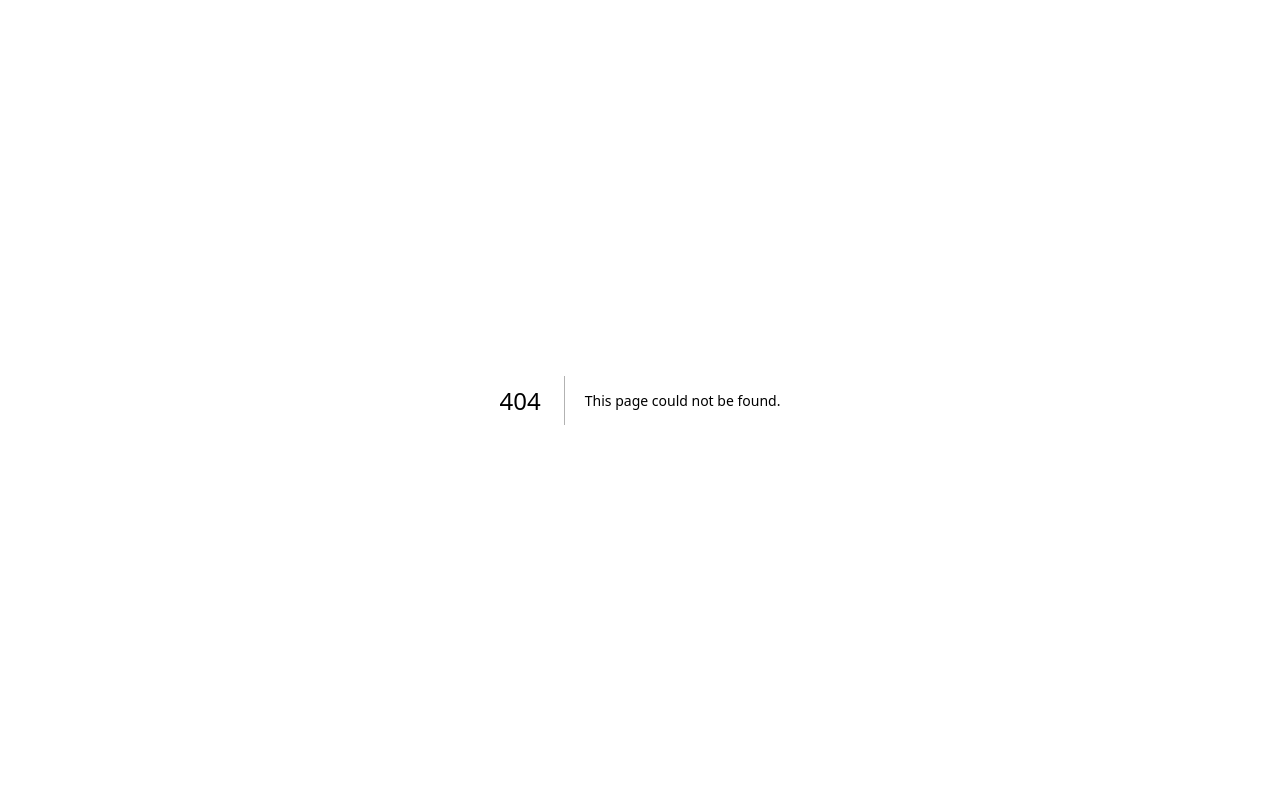
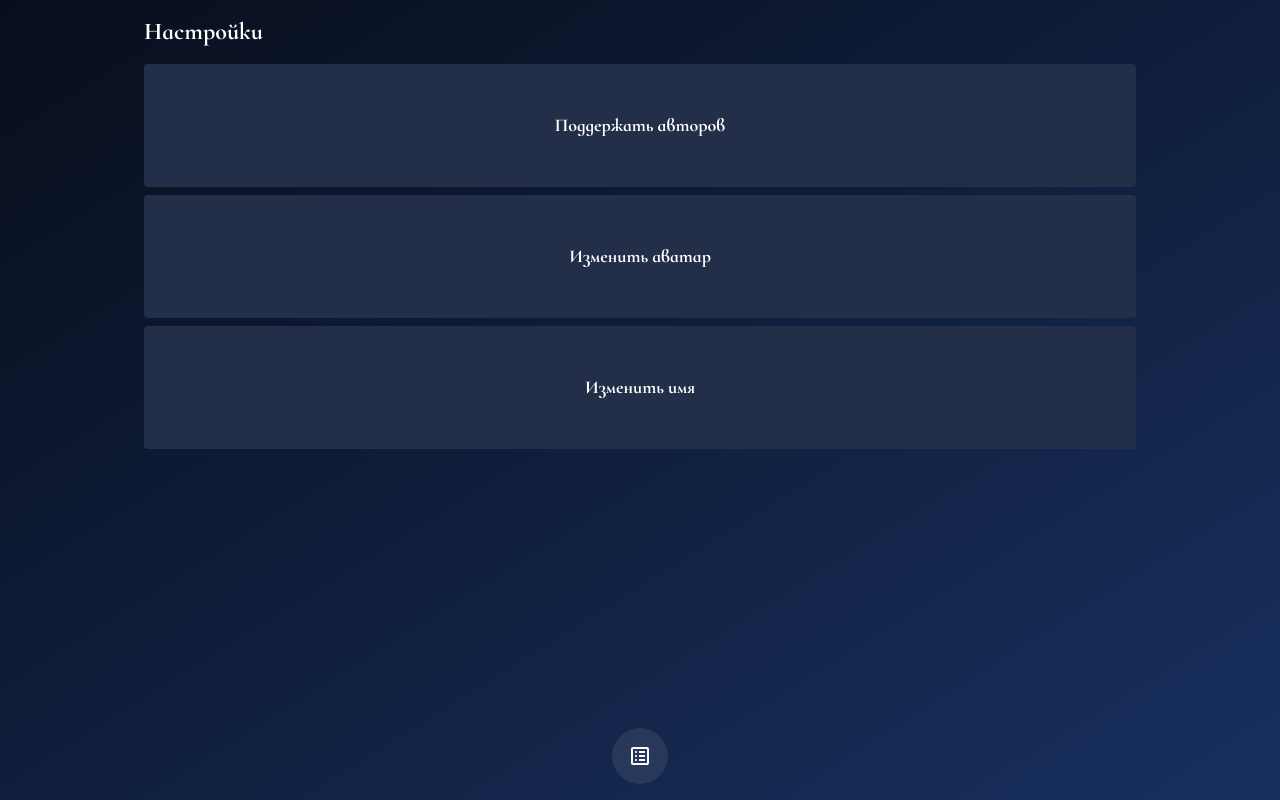
Before and after one commit to Andrey999K/workbook-frontend, a Next.js app: page /settings in a window 1280 px wide. Before the commit this address had no page. Built offline with nearby package versions, Linux system fonts and the light colour scheme.

Commit message:
feat: added page settings

```diff
--- a/src/app/profile/page.tsx
+++ b/src/app/profile/page.tsx
@@ -36,7 +36,7 @@ export default function ProfilePage() {
         </div>
         <div className="flex items-center gap-4">
           <CircleButton href={"/quests"} icon="list" />
-          <CircleButton icon="settings" />
+          <CircleButton href={"/settings"} icon="settings" />
         </div>
       </div>
     </Wrapper>
--- /dev/null
+++ b/src/app/settings/page.tsx
@@ -0,0 +1,43 @@
+import { Wrapper } from "@/src/components/Wrapper";
+import { CircleButton } from "@/src/components/common/CircleButton";
+import Link from "next/link";
+
+export default function SettingsPage() {
+  const buttons = [
+    {
+      text: "Поддержать авторов",
+      href: "/support",
+    },
+    {
+      text: "Изменить аватар",
+      href: "/change-avatar",
+    },
+    {
+      text: "Изменить имя",
+      href: "/change-name",
+    },
+  ];
+
+  return (
+    <Wrapper>
+      <div className="min-h-screen -my-4 py-4 flex flex-col items-center">
+        <h2 className="w-full text-2xl font-bold">Настройки</h2>
+        <div className="flex flex-col gap-2 w-full text-[18px] font-bold h-full mt-4">
+          {buttons.map((button) => (
+            <Link
+              key={button.text}
+              href={button.href}
+              className="py-12 text-center bg-[#232E48] rounded-sm hover:bg-[#2B3A5C] transition-colors"
+              // className="py-12 text-center bg-[#232E48] rounded-sm hover:bg-[#FFDA5E] hover:text-black transition-colors"
+            >
+              {button.text}
+            </Link>
+          ))}
+        </div>
+        <div className="mt-auto">
+          <CircleButton href={"/quests"} icon="list" />
+        </div>
+      </div>
+    </Wrapper>
+  );
+}
```
